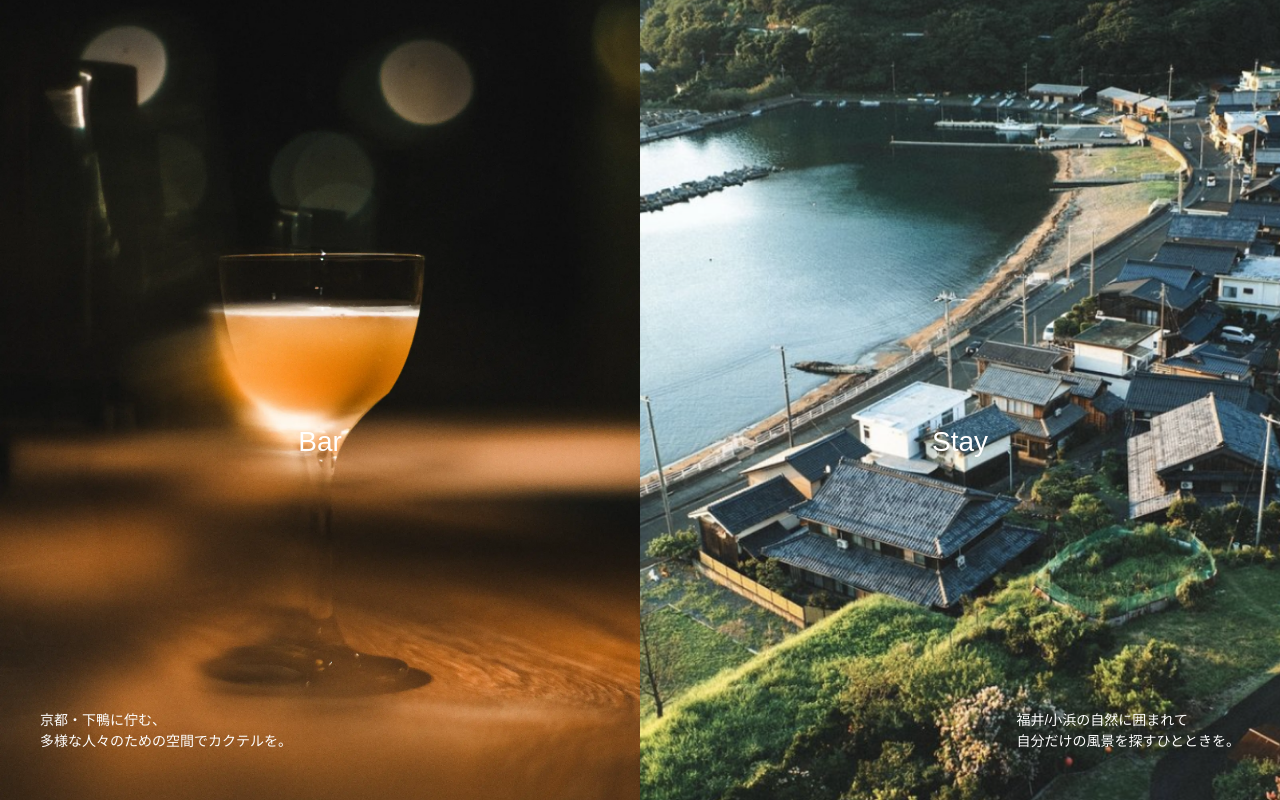
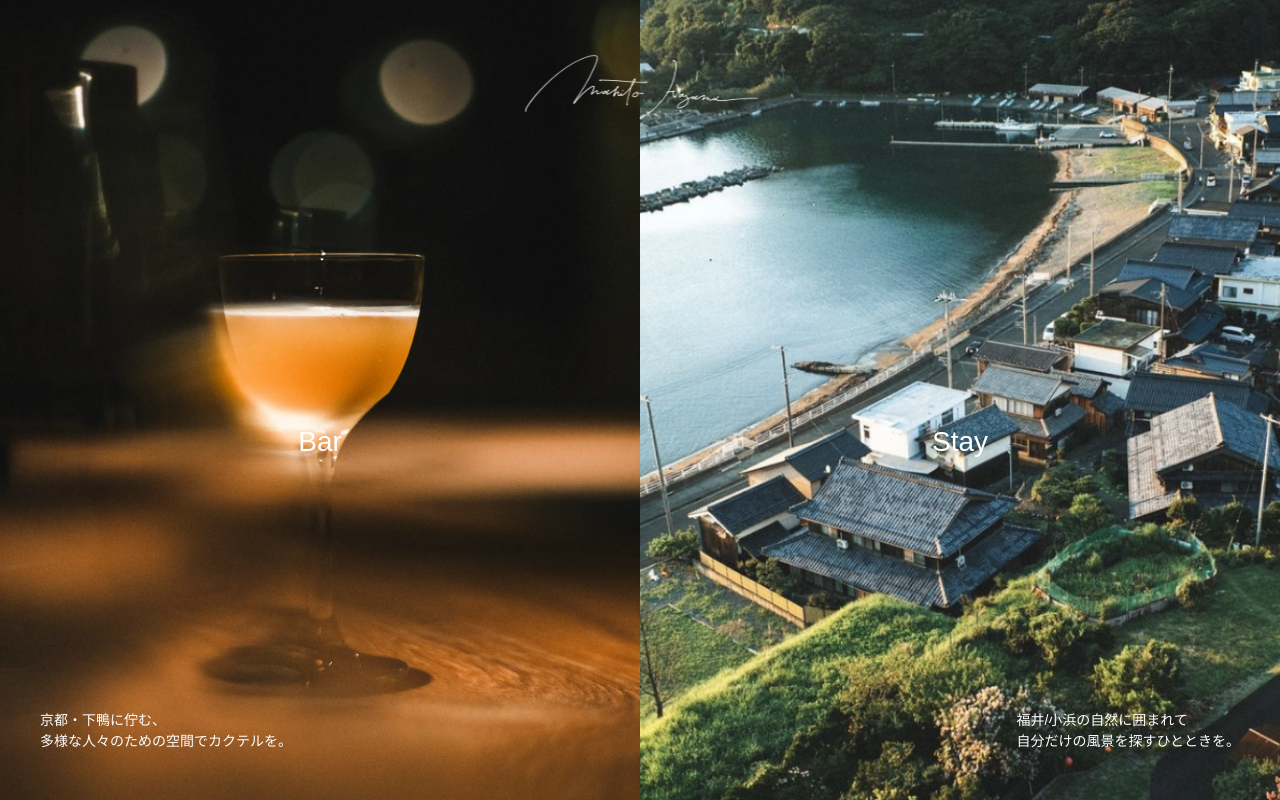
Before and after one commit to gogoipe3913/watoto-kula, a Next.js app: page / in a window 1280 px wide. Built offline with nearby package versions, Linux system fonts and the light colour scheme.

Commit message:
topロゴを追加

```diff
--- a/src/app/page.module.css
+++ b/src/app/page.module.css
@@ -2,6 +2,14 @@
   display: flex;
   height: 100vh;
   overflow: hidden;
+
+  .Top__logo {
+    position: fixed;
+    top: 48px;
+    left: 50%;
+    transform: translateX(-50%);
+    z-index: 999;
+  }
 
   .Top__link {
     max-width: 50%;
--- a/src/app/page.tsx
+++ b/src/app/page.tsx
@@ -6,6 +6,13 @@ import Image from "next/image";
 export default function Home() {
   return (
     <div className={styles.Top}>
+      <Image
+        src="/top/mahito_hazama_logo.svg"
+        alt="ロゴ"
+        width={241}
+        height={74}
+        className={styles.Top__logo}
+      />
       <Link href="/bar" className={styles.Top__link}>
         <Image
           src="/top/bar_photo_1.webp"
```
Also changed, not shown: public/top/mahito_hazama_logo.svg (added).
